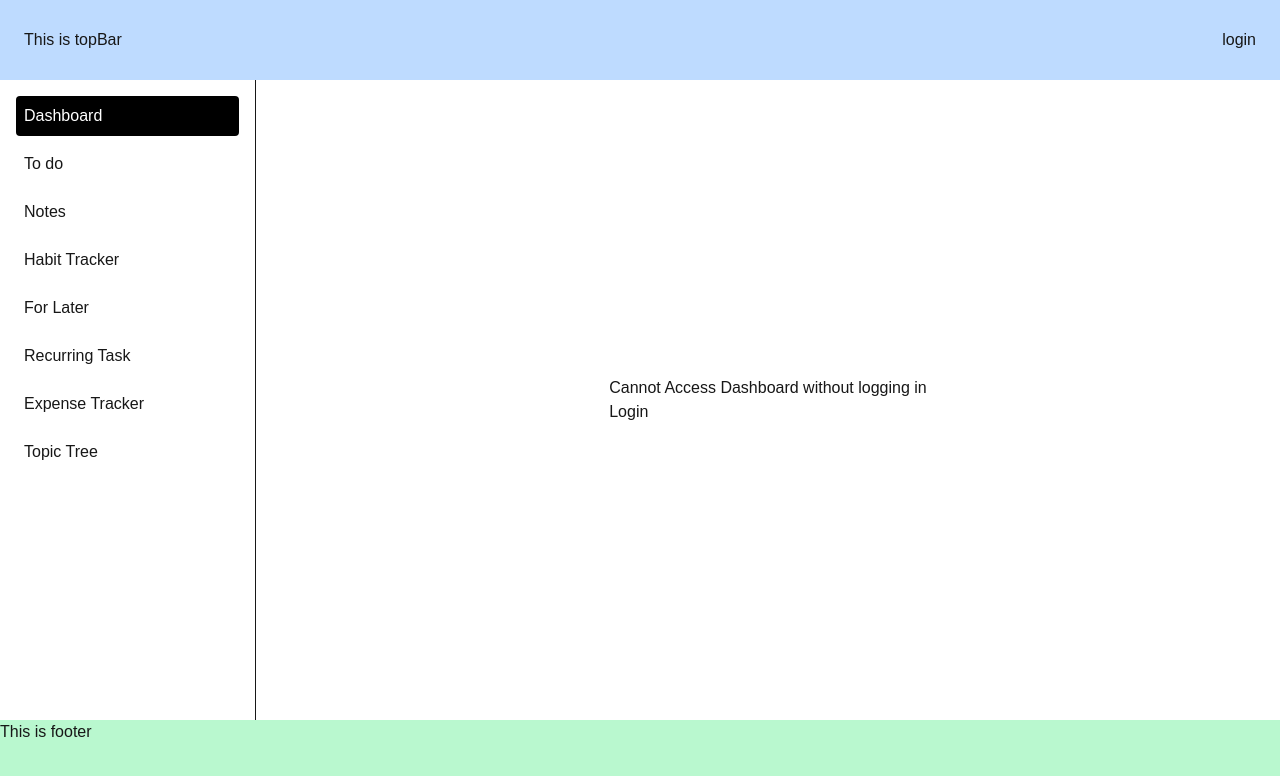
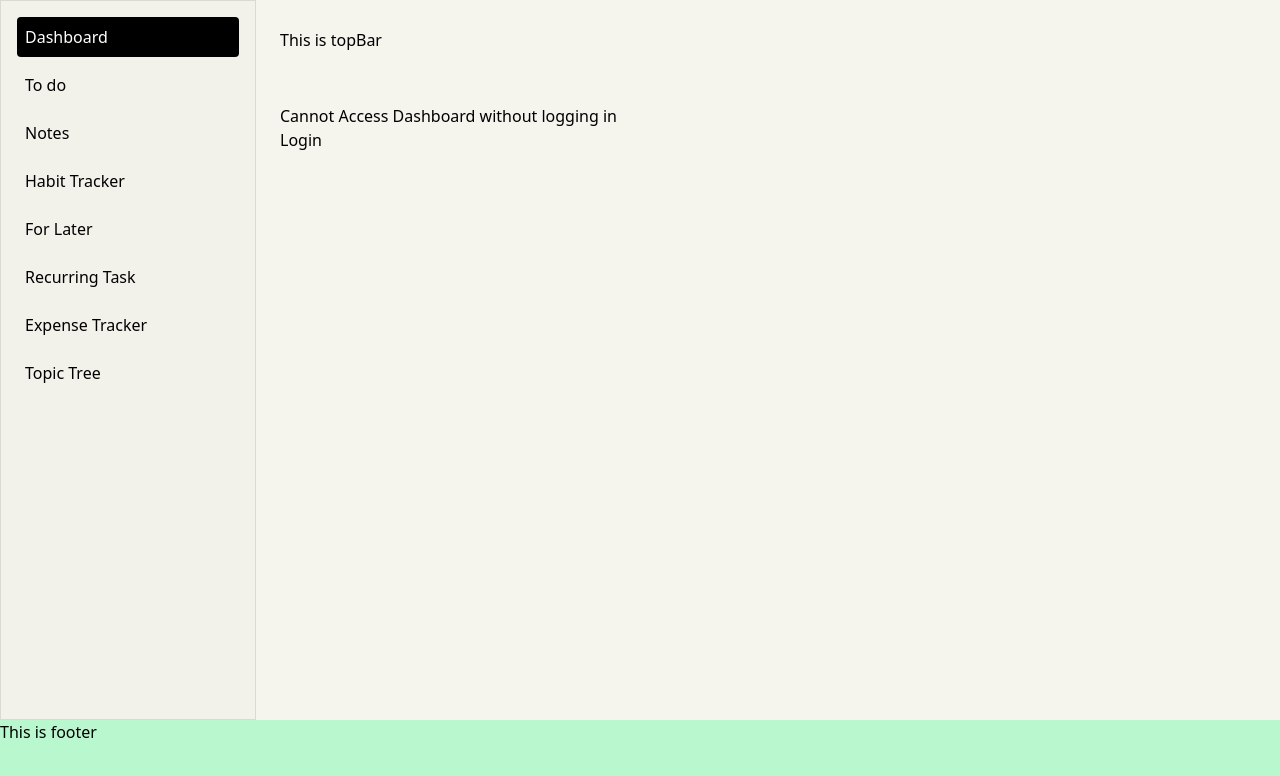
Before and after one commit to TanvirHasanAnik/daystack, a Next.js app: page / in a window 1280 px wide. Shown: the top 776 px of the page. Built offline with nearby package versions, Linux system fonts and the light colour scheme; no server answers; the database is empty.

Commit message:
Tailwind Theme mapping with custom css variable

```diff
--- a/app/(daystack)/layout.tsx
+++ b/app/(daystack)/layout.tsx
@@ -9,15 +9,17 @@ export default function DaystackLayout({
 }) {
   return (
     <div className="daystack min-h-screen flex flex-col">
-      <TopBar />
 
       <div className="flex flex-1">
-        <aside className="w-64 border-r p-4">
+        <aside className="w-64 border border-border p-4 bg-sidebar">
           <Sidebar />
         </aside>
 
-        <main className="flex-1 p-6 flex items-center justify-center">
+        <main className="flex-1">
+        <TopBar />
+        <div className="p-6">
           {children}
+        </div>
         </main>
       </div>
 
--- a/app/globals.css
+++ b/app/globals.css
@@ -1,13 +1,69 @@
 @import "tailwindcss";
 
 :root {
-  --background: #ffffff;
-  --foreground: #171717;
+  /* Base surfaces */
+  --background: #F5F4ED;
+  --sidebar: #F2F1EA;
+  --surface: #FFFFFF99;
+
+  /* Text */
+  --text: #101011;
+  --text-inverted: #F5F4ED;
+
+  /* Borders */
+  --border: rgba(16,16,17,0.1);
+
+  /* Button */
+  --button-primary: #101011;
+  --button-primary-text: #F5F4ED;
+
+  /* Input */
+  --input-bg: #F5F4ED;
+  --input-text: #101011;
+  --input-border: rgba(16,16,17,0.12);
+  --input-placeholder: rgba(16,16,17,0.45);
+  --input-focus-border: rgba(16,16,17,0.35);
+  --input-focus-ring: rgba(16,16,17,0.15);
+  --input-disabled-bg: #F2F1EA;
+  --input-disabled-text: rgba(16,16,17,0.35);
+
+  /* Accent */
+  --accent-soft-overlay: rgba(16,16,17,0.03);
+  --accent-focus-ring: rgba(16,16,17,0.2);
 }
 
 @theme inline {
+  /* Base */
   --color-background: var(--background);
-  --color-foreground: var(--foreground);
+  --color-sidebar: var(--sidebar);
+  --color-surface: var(--surface);
+
+  /* Text */
+  --color-text: var(--text);
+  --color-inverted-text: var(--text-inverted);
+
+  /* Border */
+  --color-border: var(--border);
+
+  /* Button */
+  --color-button-primary: var(--button-primary);
+  --color-button-primary-text: var(--button-primary-text);
+
+  /* Input */
+  --color-input-bg: var(--input-bg);
+  --color-input-text: var(--input-text);
+  --color-input-border: var(--input-border);
+  --color-input-placeholder: var(--input-placeholder);
+  --color-input-focus-border: var(--input-focus-border);
+  --color-input-focus-ring: var(--input-focus-ring);
+  --color-input-disabled-bg: var(--input-disabled-bg);
+  --color-input-disabled-text: var(--input-disabled-text);
+
+  /* Accent */
+  --color-accent-soft-overlay: var(--accent-soft-overlay);
+  --color-accent-focus-ring: var(--accent-focus-ring);
+
+  /* Fonts (keep your existing ones) */
   --font-sans: var(--font-geist-sans);
   --font-mono: var(--font-geist-mono);
 }
@@ -21,6 +77,6 @@
 
 body {
   background: var(--background);
-  color: var(--foreground);
-  font-family: Arial, Helvetica, sans-serif;
+  /* color: var(--foreground); */
+  /* font-family: Arial, Helvetica, sans-serif; */
 }
--- a/app/layout.tsx
+++ b/app/layout.tsx
@@ -3,6 +3,7 @@ import { Geist, Geist_Mono } from "next/font/google";
 import UserProvider from "./contextProviders/userProvider";
 import "./globals.css";
 import StoreProvider from "./state/StoreProvider";
+import { colors } from "./colors";
 
 const geistSans = Geist({
   variable: "--font-geist-sans",
@@ -27,7 +28,7 @@ export default function RootLayout({
   return (
     <html lang="en">
       <body
-        className={`${geistSans.variable} ${geistMono.variable} antialiased`}
+        className={`${geistSans.variable} ${geistMono.variable} antialiased` }
       >
         <StoreProvider>
         <UserProvider>{children}</UserProvider>
--- a/app/ui/common/topbar.tsx
+++ b/app/ui/common/topbar.tsx
@@ -24,14 +24,14 @@ export default function TopBar(){
     }
 
     return (
-        <div className="h-20 bg-blue-200 flex items-center justify-between px-6">
+        <div className="h-20 flex items-center justify-between p-6">
             <div>This is topBar</div>
             {user && (
                 <div className="flex items-center gap-4">
-                    <span>Welcome, <strong>{user.name}</strong> ({user.role})</span>
+                    <span><strong>{user.name}</strong></span>
+                <button disabled={isLoading} onClick={user ? handleLogout : handleLogin}>{user ? "logout" : "login"}</button>
                 </div>
             )}
-            <button disabled={isLoading} onClick={user ? handleLogout : handleLogin}>{user ? "logout" : "login"}</button>
         </div>
     )
 }
```
Also changed, not shown: Engineerings done.txt.
